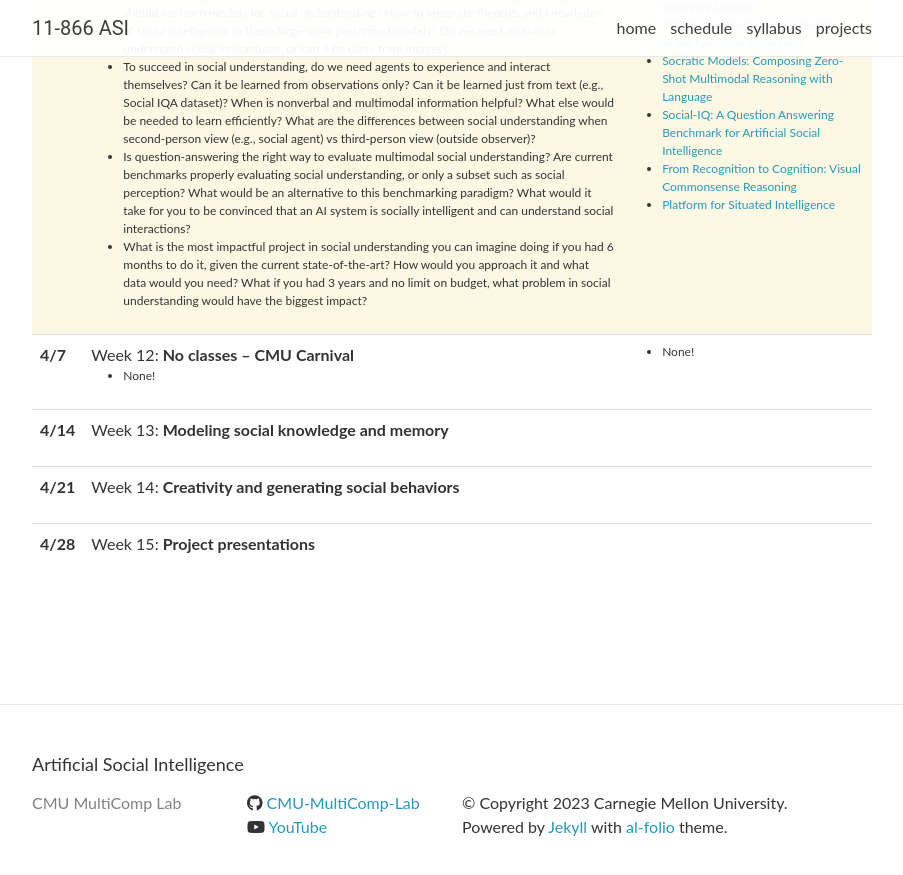
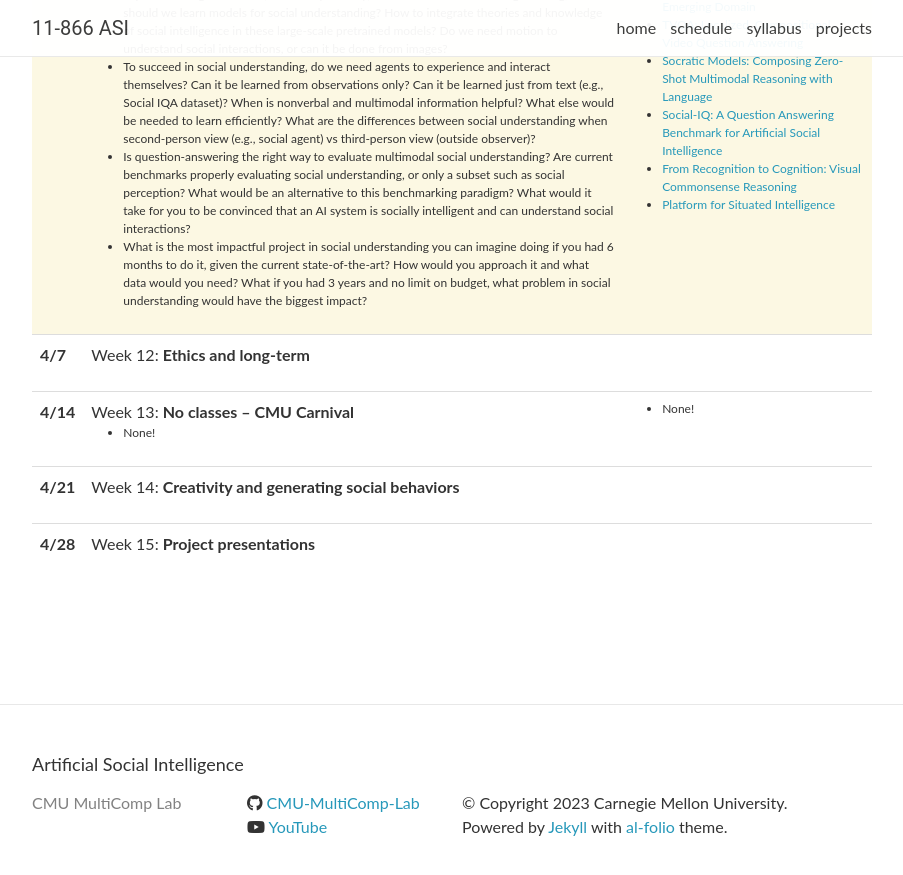
Before and after one commit to CMU-MultiComp-Lab/asi-course, a Jekyll site: the page built from spring2023/_pages/schedule.md, in a window 1280 px wide and 900 px high, scrolled down 4308 px. Shown: the top 875 px of the window, without its empty margins (188-1091 px from the left). Built offline with Jekyll 4.4.1, drawn with Linux system fonts in a browser that asks for light colours; nearby versions of some CDN libraries; comment, search, counter and statistics services are not loaded.

Commit message:
Update lectures_2023.yml

```diff
--- a/_data/lectures_2023.yml
+++ b/_data/lectures_2023.yml
@@ -190,18 +190,18 @@
 
 - date: 4/7
   title: >
-    Week 12: <strong>No classes – CMU Carnival</strong>
+    Week 12: <strong>Ethics and long-term</strong>
+  topics:
+
+  readings:
+
+- date: 4/14
+  title: >
+    Week 13: <strong>No classes – CMU Carnival</strong>
   topics:
     - None!
   readings:
     - None!
-
-- date: 4/14
-  title: >
-    Week 13: <strong>Modeling social knowledge and memory</strong>
-  topics:
-
-  readings:
 
 - date: 4/21
   title: >
```
